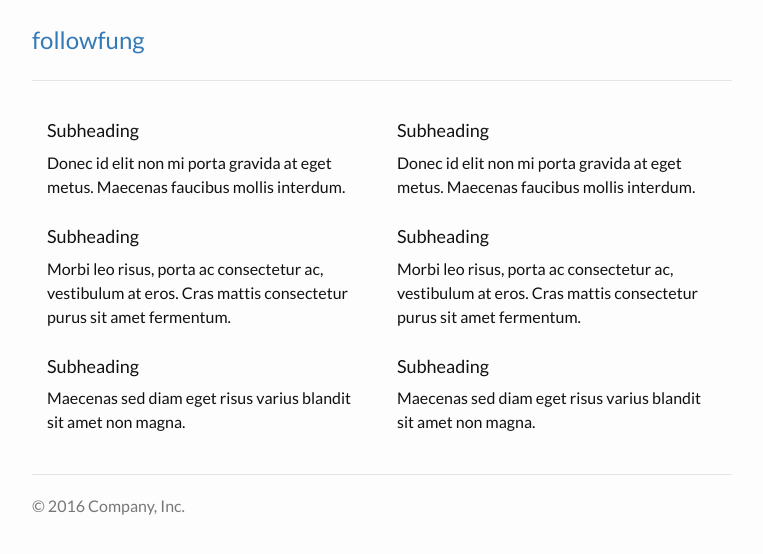
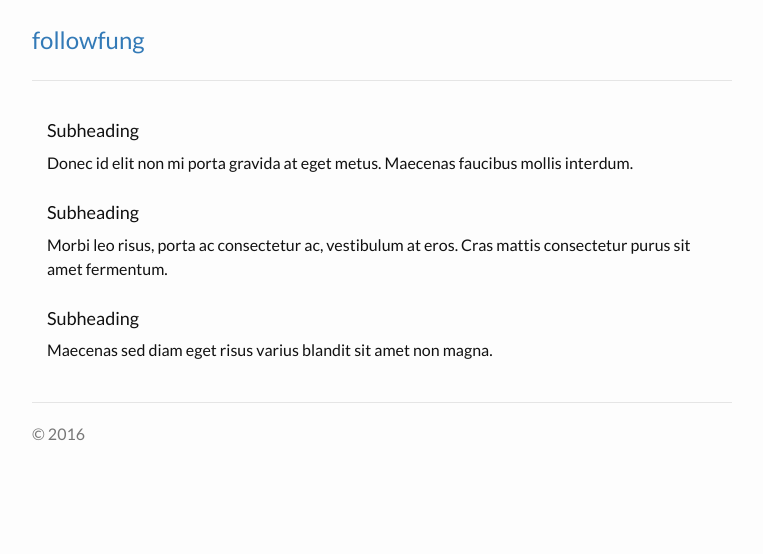
Before and after one commit to followfung/followfung.github.io, a Jekyll site: the page built from index.html, in a window 1280 px wide. Shown: the top 554 px of the page, without its empty margins (258-1021 px from the left). Built offline with Jekyll 4.4.1, drawn with Linux system fonts in a browser that asks for light colours.

Commit message:
change to single column layout

```diff
--- a/_includes/footer.html
+++ b/_includes/footer.html
@@ -1,3 +1,3 @@
 <footer class="footer">
-  <p>&copy; 2016 Company, Inc.</p>
+  <p>&copy; 2016</p>
 </footer>
--- a/css/main.scss
+++ b/css/main.scss
@@ -29,8 +29,6 @@ $content-width:    800px;
 $on-palm:          600px;
 $on-laptop:        800px;
 
-
-
 // Use media queries like this:
 // @include media-query($on-palm) {
 //     .wrapper {
--- a/index.html
+++ b/index.html
@@ -4,18 +4,7 @@ title: Home
 ---
 
 <div class="row marketing">
-  <div class="col-lg-6">
-    <h4>Subheading</h4>
-    <p>Donec id elit non mi porta gravida at eget metus. Maecenas faucibus mollis interdum.</p>
-
-    <h4>Subheading</h4>
-    <p>Morbi leo risus, porta ac consectetur ac, vestibulum at eros. Cras mattis consectetur purus sit amet fermentum.</p>
-
-    <h4>Subheading</h4>
-    <p>Maecenas sed diam eget risus varius blandit sit amet non magna.</p>
-  </div>
-
-  <div class="col-lg-6">
+  <div class="col-lg-12">
     <h4>Subheading</h4>
     <p>Donec id elit non mi porta gravida at eget metus. Maecenas faucibus mollis interdum.</p>
 
```
